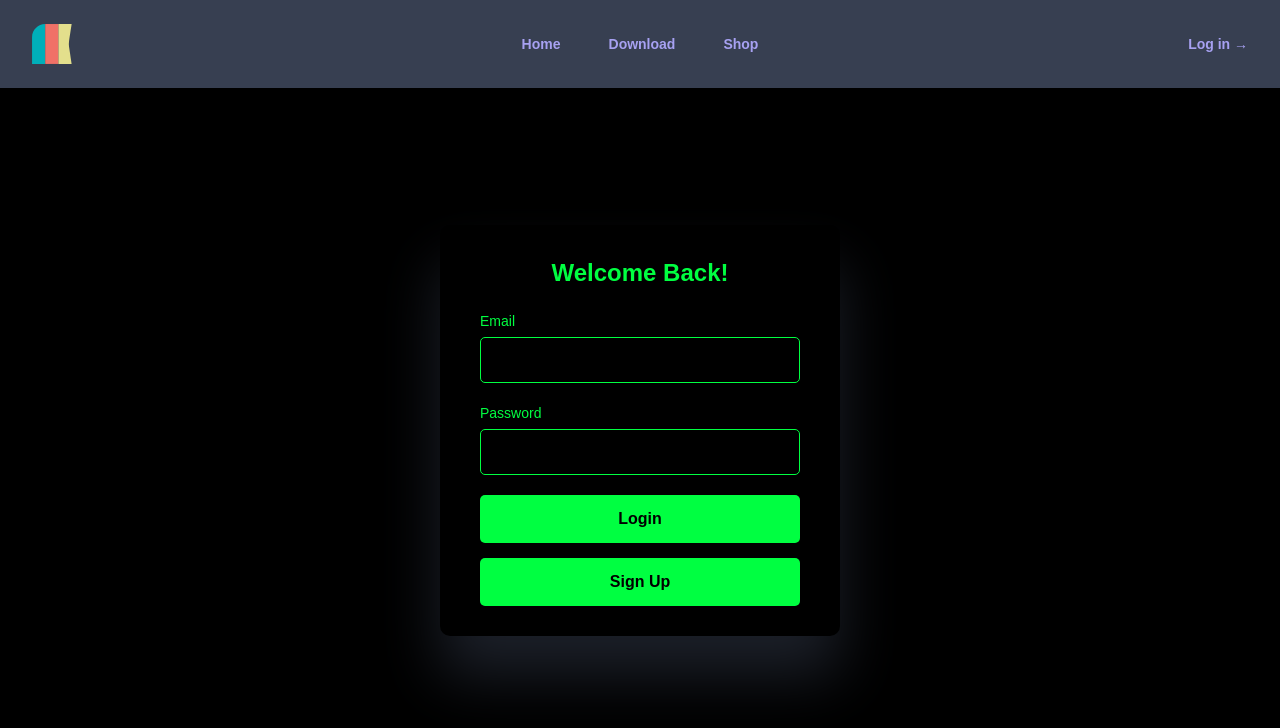
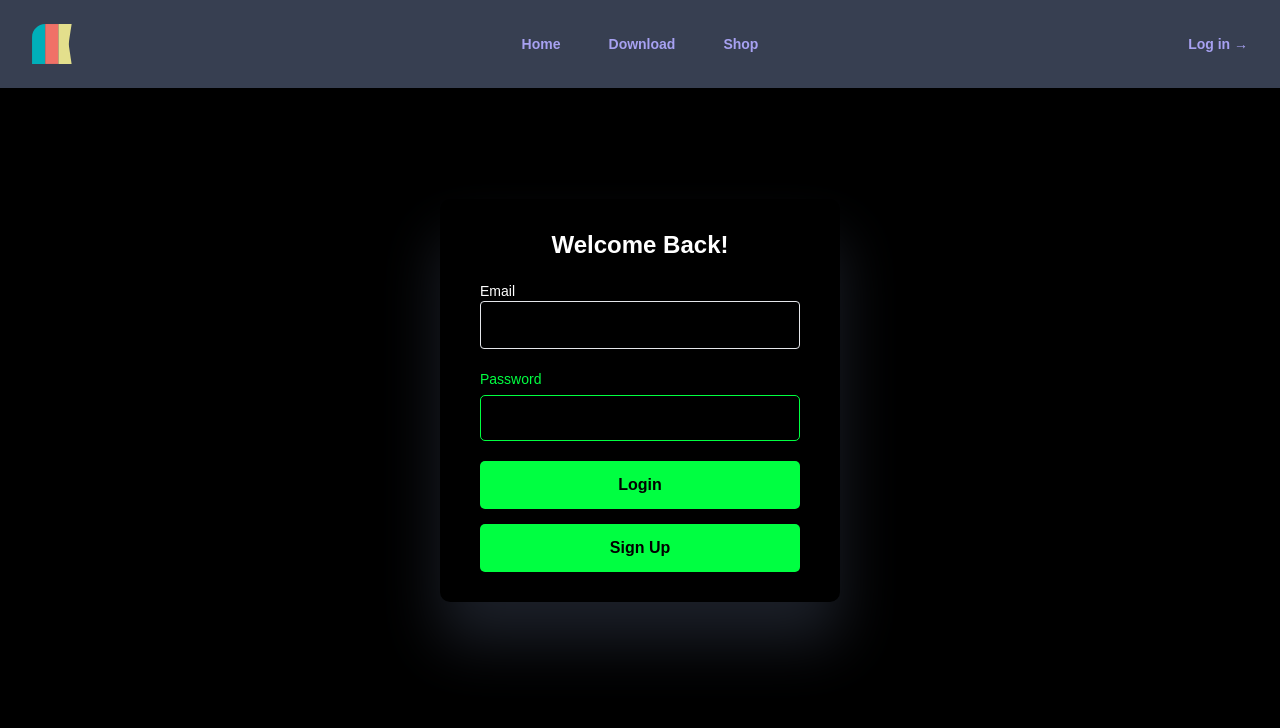
Before and after one commit to Blaithnaid/wick-vite-site, a React (Vite) app: page /login in a window 1280 px wide. Shown: the top 728 px of the page. Built offline with nearby package versions, Linux system fonts and the light colour scheme.

Commit message:
stripping out redundant styling, converting to tailwind classes wherever possible

```diff
--- a/src/pages/Login.jsx
+++ b/src/pages/Login.jsx
@@ -50,80 +50,14 @@ const Login = () => {
             opacity: 1;
           }
         }
-
-        nav {
-          display: flex;
-          align-items: center;
-          justify-content: space-between;
-          padding: 15px 40px;
-          background-color: rgba(0, 0, 0, 0.9); /* Semi-transparent black */
-          color: #00FF41; /* Matrix green */
-          box-shadow: 0 2px 10px rgba(0, 255, 65, 0.4); /* Glowing shadow */
-        }
-
-        .nav-menu {
-          display: flex;
-          justify-content: center;
-          gap: 30px;
-        }
-
-        .nav-menu a {
-          text-decoration: none;
-          color: #00FF41;
-          font-size: 18px;
-          transition: color 0.3s ease-in-out;
-        }
-
-        .nav-menu a:hover {
-          color: white;
-        }
-
-         .nav-content {
-          flex: 1;
-          display: flex;
-          justify-content: center; /* Center the links */
-        }
-
-        .logo {
-          height: 40px;
-        }
       `}
 			</style>
 			<Header />
-			{/* Navbar */}
-			<nav>
-				{/* Logo */}
-				<div>
-					<img
-						src={logo}
-						alt="Wick Logo"
-						className="logo"
-						style={{ height: "40px" }}
-					/>
-				</div>
-
-				{/* Menu */}
-				<div className="nav-content">
-					<div className="nav-menu">
-						<a href="/">Home</a>
-						<a href="/about">Download</a>
-						<a href="/shop">Shop</a>
-					</div>
-				</div>
-			</nav>
-
 			{/* Login Card */}
-			<div
-				style={{
-					display: "flex",
-					alignItems: "center",
-					justifyContent: "center",
-					minHeight: "calc(100vh - 80px)", // Adjusted to exclude navbar height
-				}}
-			>
+			<div className="flex items-center justify-center min-h-screen">
 				<div
 					style={{
-						background: "#000",
+						background: "#",
 						padding: "30px 40px",
 						borderRadius: "10px",
 						boxShadow: "0 40px 60px rgba(55, 63, 81, 0.5)", // Green glowing shadow
@@ -133,14 +67,7 @@ const Login = () => {
 						textAlign: "center",
 					}}
 				>
-					<h2
-						style={{
-							fontSize: "24px",
-							fontWeight: "bold",
-							marginBottom: "20px",
-							color: "#00FF41",
-						}}
-					>
+					<h2 className="text-2xl font-bold text-white mb-5">
 						Welcome Back!
 					</h2>
 					<form onSubmit={handleSubmit}>
@@ -148,32 +75,18 @@ const Login = () => {
 							style={{ marginBottom: "20px", textAlign: "left" }}
 						>
 							<label
+								className="block text-sm font-medium text-white"
 								htmlFor="email"
-								style={{
-									display: "block",
-									fontSize: "14px",
-									marginBottom: "5px",
-									color: "#00FF41",
-								}}
 							>
 								Email
 							</label>
 							<input
+								className="w-full size-12 border rounded bg-black text-green-500 transition-0.3s"
 								type="email"
 								id="email"
 								value={email}
 								onChange={(e) => setEmail(e.target.value)}
 								required
-								style={{
-									width: "100%",
-									padding: "10px",
-									fontSize: "16px",
-									border: "1px solid #00FF41",
-									borderRadius: "5px",
-									backgroundColor: "#000",
-									color: "#00FF41",
-									transition: "border 0.3s",
-								}}
 							/>
 						</div>
 						<div
```
